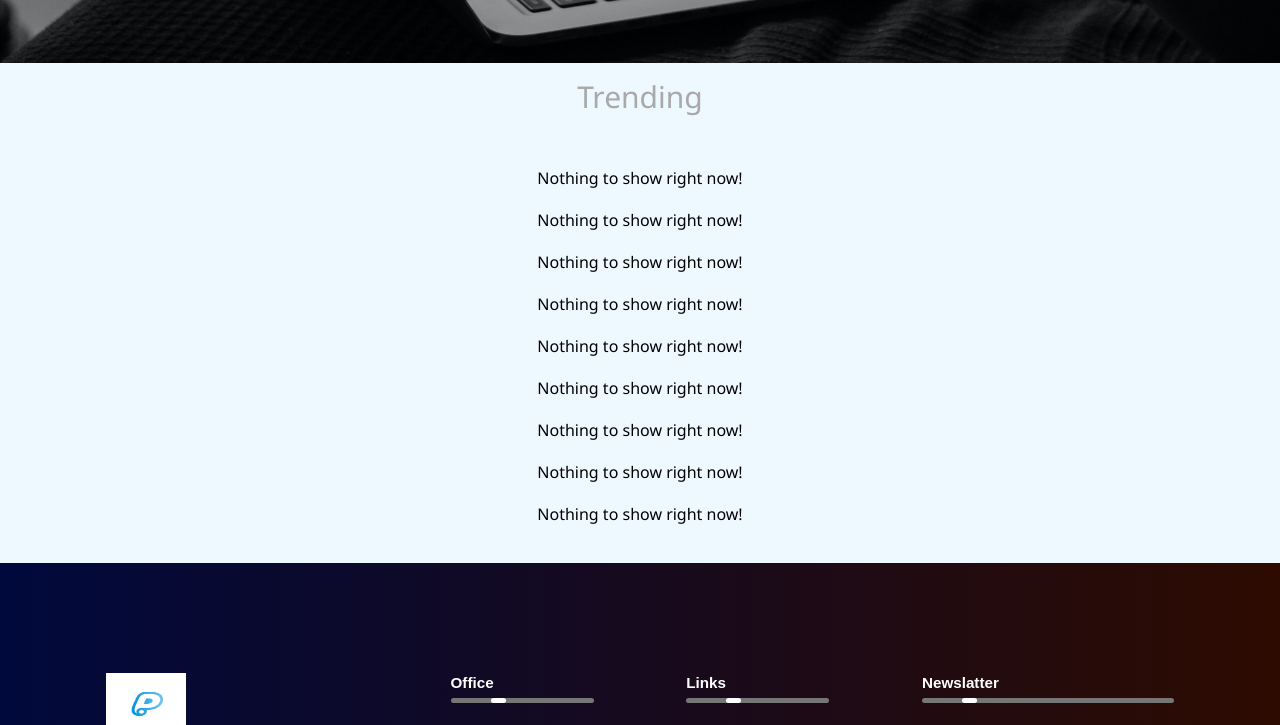
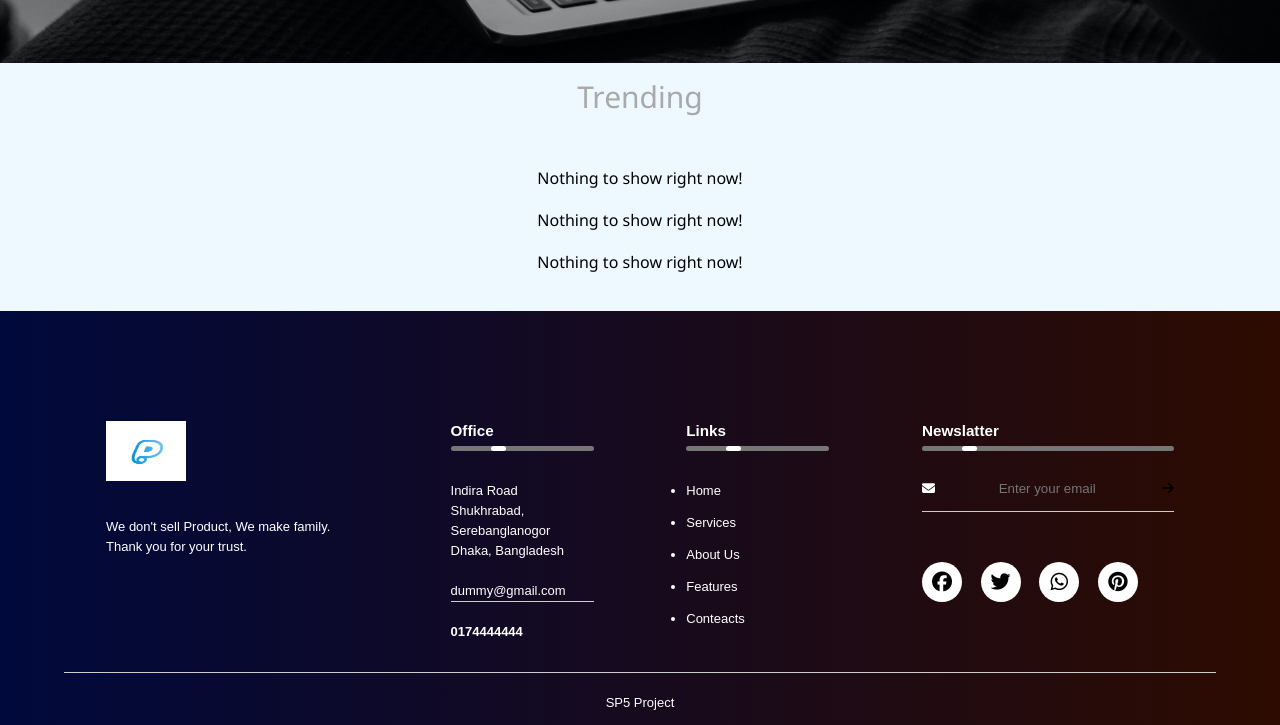
Before and after one commit to Prieo/SP5_Project, a plain HTML site: page index.html in a window 1280 px wide. Shown: the part 577-1302 px from the top of the page. Drawn offline with Linux system fonts and the light colour scheme.

Commit message:
Update index.html

```diff
--- a/index.html
+++ b/index.html
@@ -43,16 +43,6 @@
 
  <p class="para">Nothing to show right now!</p>
   <p class="para">Nothing to show right now!</p>
-
-  <p class="para">Nothing to show right now!</p>
-  <p class="para">Nothing to show right now!</p>
-
-<p class="para">Nothing to show right now!</p>
-  <p class="para">Nothing to show right now!</p>
-
-<p class="para">Nothing to show right now!</p>
-  <p class="para">Nothing to show right now!</p>
-
 
 
     </div>
```
